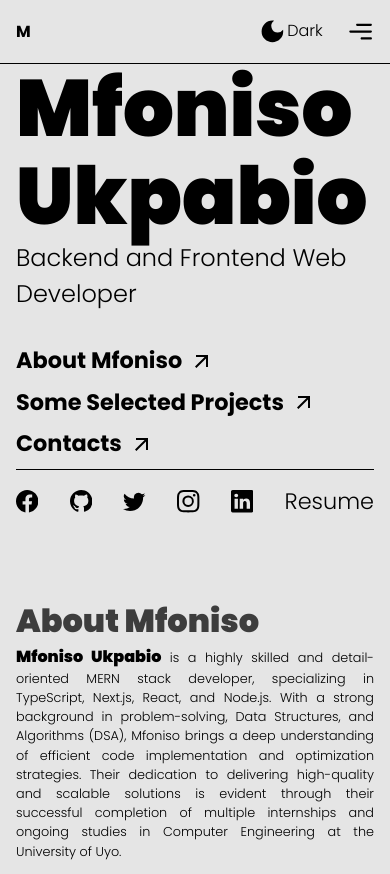
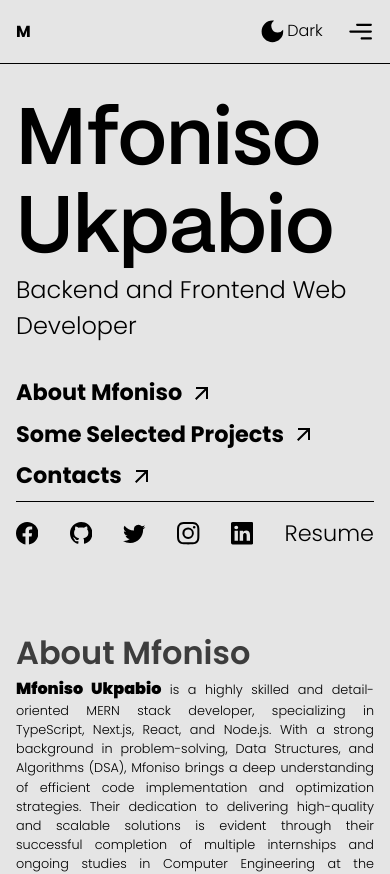
Before and after one commit to AirZED/new-portfolio, a React (Vite) app: page / in a window 390 px wide. Shown: the top 874 px of the page. Built offline with nearby package versions, Linux system fonts and the light colour scheme.

Commit message:
double font

```diff
--- a/src/styles/Home.module.css
+++ b/src/styles/Home.module.css
@@ -10,6 +10,7 @@
 
 .topic h1 {
     line-height: 10rem;
+    font-family: 'PP Mori', sans-serif;
     font-weight: 900;
     font-size: 10rem;
     color: var(--dark-bg);
@@ -128,6 +129,7 @@
     .topic h1 {
         font-size: 5rem;
         line-height: 5.5rem;
+        padding-top: 2rem;
     }
 
     .topic p {
--- a/src/styles/Topic.module.css
+++ b/src/styles/Topic.module.css
@@ -1,7 +1,7 @@
 .topic {
     display: inline;
     border-radius: 4px;
-    font-weight: 900;
+    font-weight: 600;
     font-size: 5rem;
     color: var(--lessdark-bg);
 }
```
